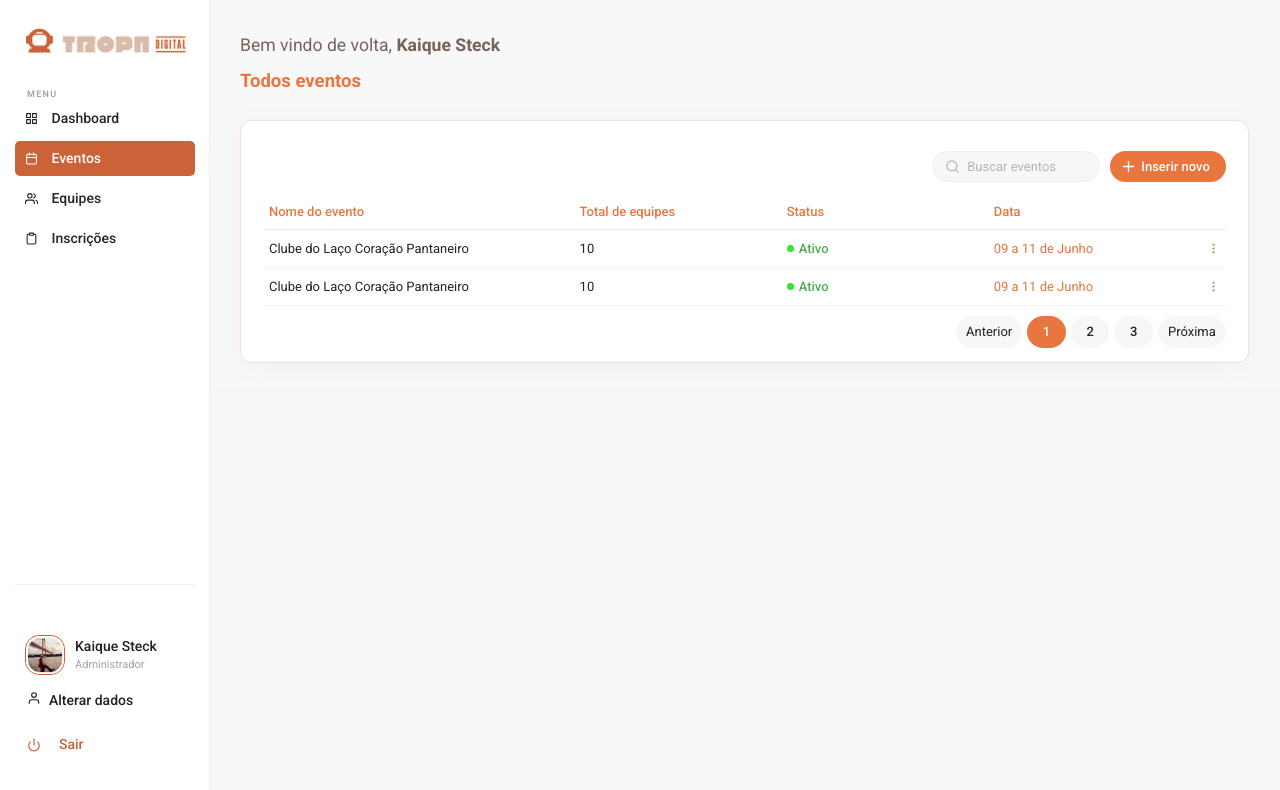
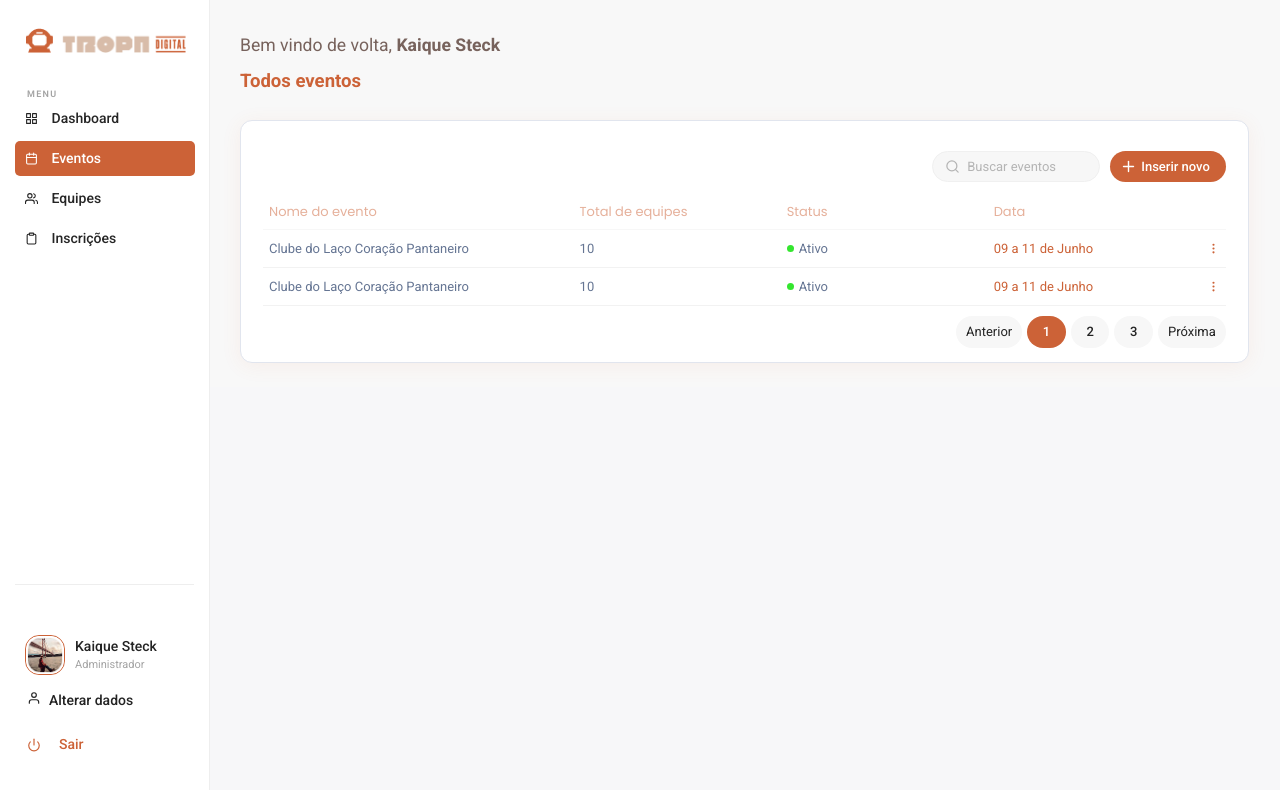
Before and after one commit to alissonooliveiraofc/tropa-digital-teste-tecnico-front, a React (Vite) app: page /eventos in a window 1280 px wide. Shown: the top 790 px of the page. Built offline with nearby package versions, Linux system fonts and the light colour scheme.

Commit message:
feat: atualiza ícone da página e modifica estilos para melhor consistência visual

```diff
--- a/index.html
+++ b/index.html
@@ -3,13 +3,14 @@
 
 <head>
   <meta charset="UTF-8" />
-  <link rel="icon" type="image/svg+xml" href="/vite.svg" />
+  <link rel="icon" type="image/svg+xml" href="/image.png" />
   <meta name="viewport" content="width=device-width, initial-scale=1.0" />
   <link rel="preconnect" href="https://fonts.googleapis.com">
   <link rel="preconnect" href="https://fonts.gstatic.com" crossorigin>
   <link href="https://fonts.googleapis.com/css2?family=Roboto:ital,wght@0,100..900;1,100..900&display=swap"
     rel="stylesheet">
-  <title>Vite + React + TS</title>
+  <link href='https://fonts.googleapis.com/css?family=Poppins' rel='stylesheet'>
+  <title>Tropa Digital</title>
 </head>
 
 <body>
--- a/src/components/EventosTable.tsx
+++ b/src/components/EventosTable.tsx
@@ -43,7 +43,7 @@ const columns = [
     header: "Data",
     accessorKey: "data",
     cell: (info: any) => (
-      <span style={{ color: "#e8763e" }}>{info.getValue()}</span>
+      <span style={{ color: "#CC6237" }}>{info.getValue()}</span>
     ),
   },
   {
@@ -96,7 +96,7 @@ const SearchBox = styled.div`
 const AddButton = styled.button`
   display: flex;
   align-items: center;
-  background: #e8763e;
+  background: #CC6237;
   color: #fff;
   border: none;
   border-radius: 18px;
@@ -124,11 +124,13 @@ const Table = styled.table`
 
 const Th = styled.th`
   text-align: left;
-  color: #e8763e;
+  color: #CC6237;
+  opacity: 0.5;
   font-weight: 500;
   font-size: 13px;
   padding: 7px 0 7px 6px;
   background: transparent;
+  font-family: 'Poppins';
   border-bottom: 1.5px solid #f0f0f0;
 `;
 
@@ -136,7 +138,7 @@ const Td = styled.td`
   padding: 7px 0 7px 6px;
   border-bottom: 1px solid #f2f2f2;
   font-size: 13px;
-  color: #232323;
+  color: #657593;
   vertical-align: middle;
   // width: 20%;
   &:last-child {
@@ -151,8 +153,8 @@ const Status = styled.span`
   gap: 5px;
   width: 100%;
   font-size: 13px;
-  color: #4caf50;
-  font-weight: 500;
+  color: #657593;
+  font-weight: 400;
   .dot {
     display: inline-block;
     width: 7px;
@@ -165,7 +167,7 @@ const Status = styled.span`
 const ActionsButton = styled.button`
   background: none;
   border: none;
-  color: #c77c43;
+  color: #CC6237;
   cursor: pointer;
   border-radius: 6px;
   padding: 5px 6px;
@@ -187,7 +189,7 @@ const Pagination = styled.div`
 
 const PageBtn = styled.button<{ active?: boolean }>`
   border: none;
-  background: ${({ active }) => (active ? "#e8763e" : "#f7f7f7")};
+  background: ${({ active }) => (active ? "#CC6237" : "#f7f7f7")};
   color: ${({ active }) => (active ? "#fff" : "#232323")};
   font-weight: 500;
   border-radius: 999px;
@@ -197,7 +199,7 @@ const PageBtn = styled.button<{ active?: boolean }>`
   cursor: pointer;
   transition: background 0.15s;
   &:hover {
-    background: #e8763e;
+    background: #CC6237;
     color: #fff;
   }
 `;
@@ -209,7 +211,7 @@ const PaginationTextBtn = styled(PageBtn)`
   color: #232323;
   font-weight: 400;
   &:hover {
-    background: #e8763e;
+    background: #CC6237;
     color: #fff;
   }
 `;
--- a/src/pages/Eventos.tsx
+++ b/src/pages/Eventos.tsx
@@ -27,7 +27,7 @@ const Header = styled.div`
 `;
 
 const Title = styled.h3`
-  color: #e8763e;
+  color: #CC6237;
   font-size: 1.16rem;
   margin-bottom: 1.2rem;
   // margin-top: 0.6rem;
```
Also changed, not shown: public/image.png (added).
